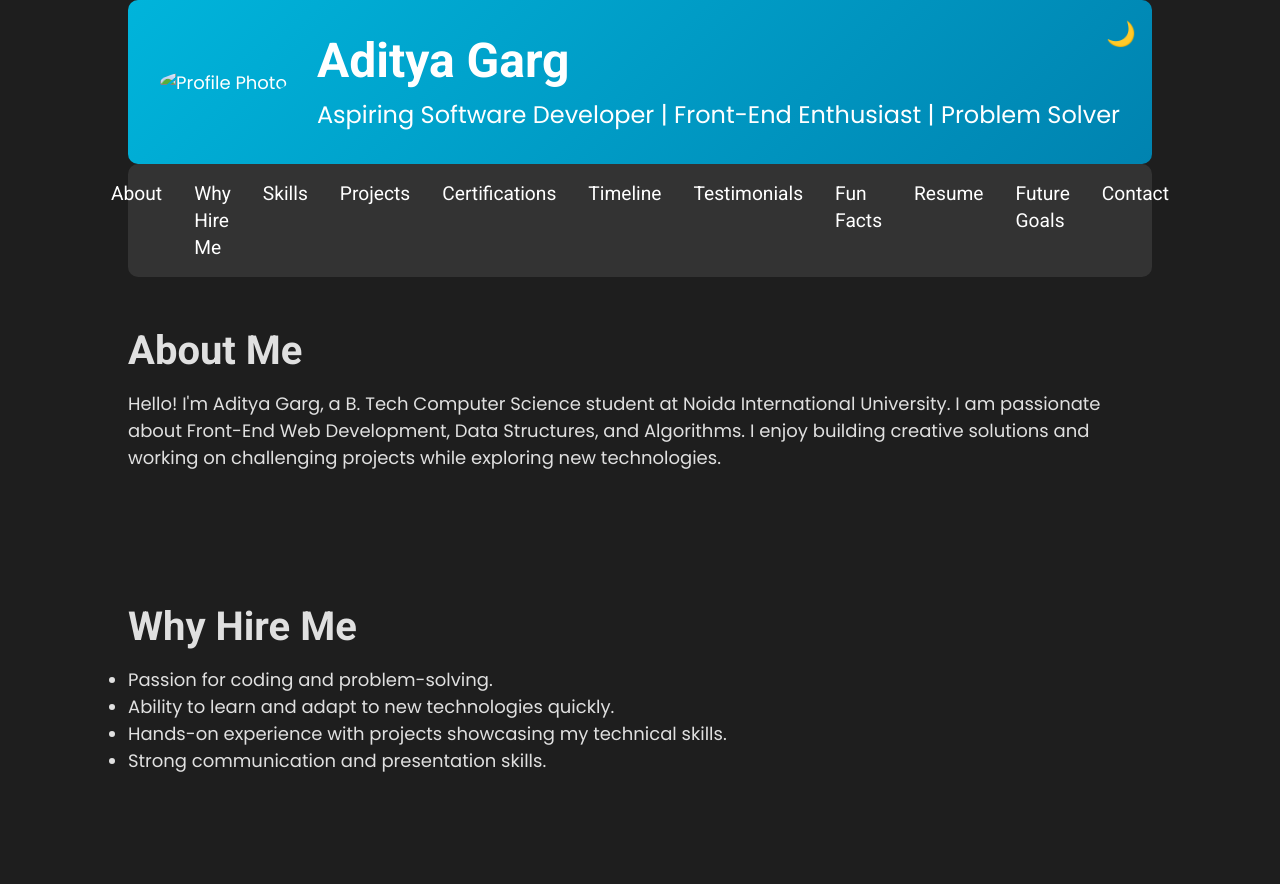
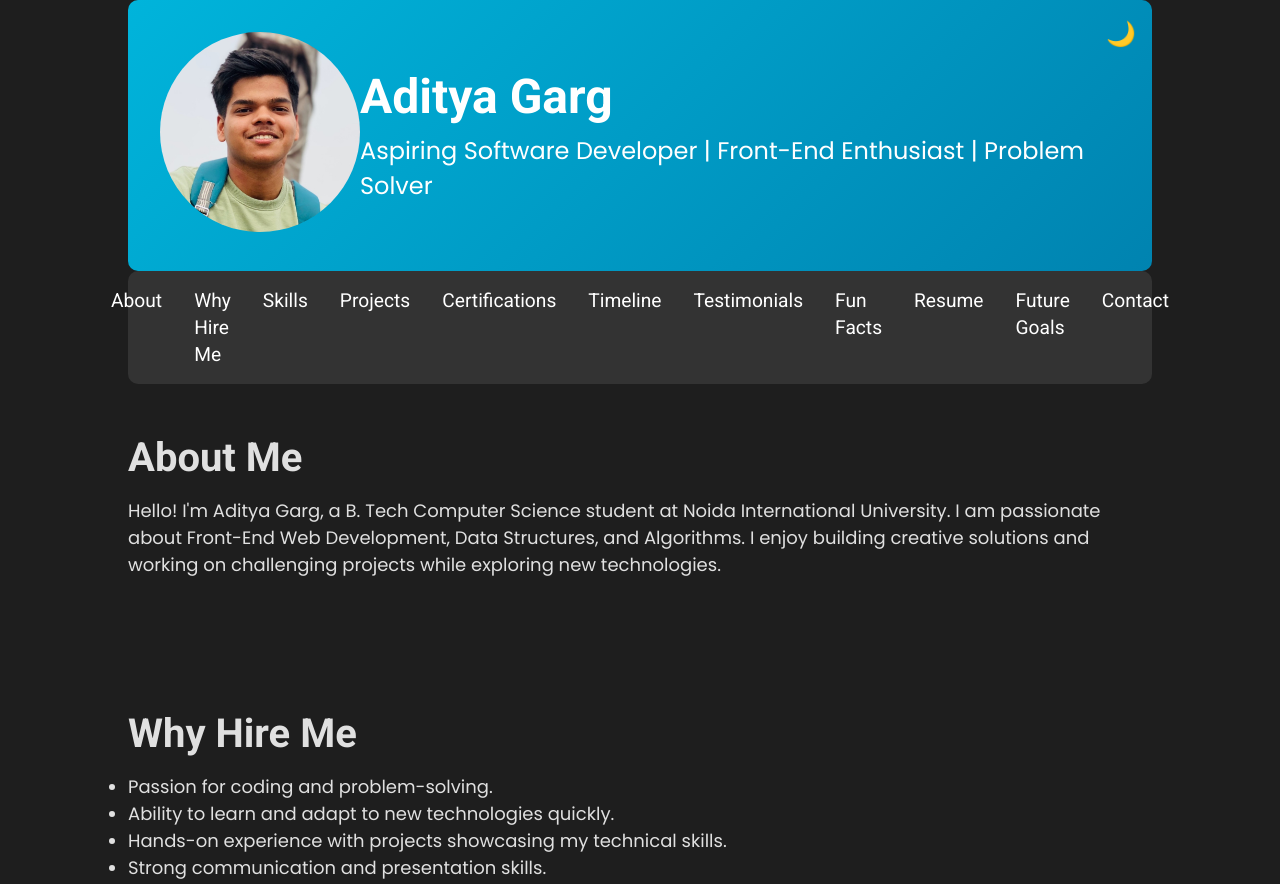
Before and after one commit to adityagarg023/Portfolio-Website, a plain HTML site: page index.html in a window 1280 px wide. Shown: the top 884 px of the page. Drawn offline with Linux system fonts and the light colour scheme; the site is published under a folder, as on GitHub Pages, so addresses that start at the root find nothing.

Commit message:
Update index.html

```diff
--- a/index.html
+++ b/index.html
@@ -5,7 +5,7 @@
     <meta charset="UTF-8">
     <meta name="viewport" content="width=device-width, initial-scale=1.0">
     <title>Aditya Garg - Portfolio</title>
-    <link rel="shortcut icon" href="/favicon.ico" type="image/x-icon">
+    <link rel="shortcut icon" href="favicon.ico" type="image/x-icon">
     <link rel="stylesheet" href="styles.css">
     <link rel="preconnect" href="https://fonts.googleapis.com">
     <link rel="preconnect" href="https://fonts.gstatic.com" crossorigin>
@@ -18,7 +18,7 @@
     <header id="intro" class="intro-banner">
         <div class="theme-toggle" onclick="toggleTheme()">🌙</div>
         <div class="profile-photo">
-            <img src="/Profile Image.jpg" alt="Profile Photo">
+            <img src="Profile Image.jpg" alt="Profile Photo">
         </div>
         <div class="tagline">
             <h1>Aditya Garg</h1>
```
